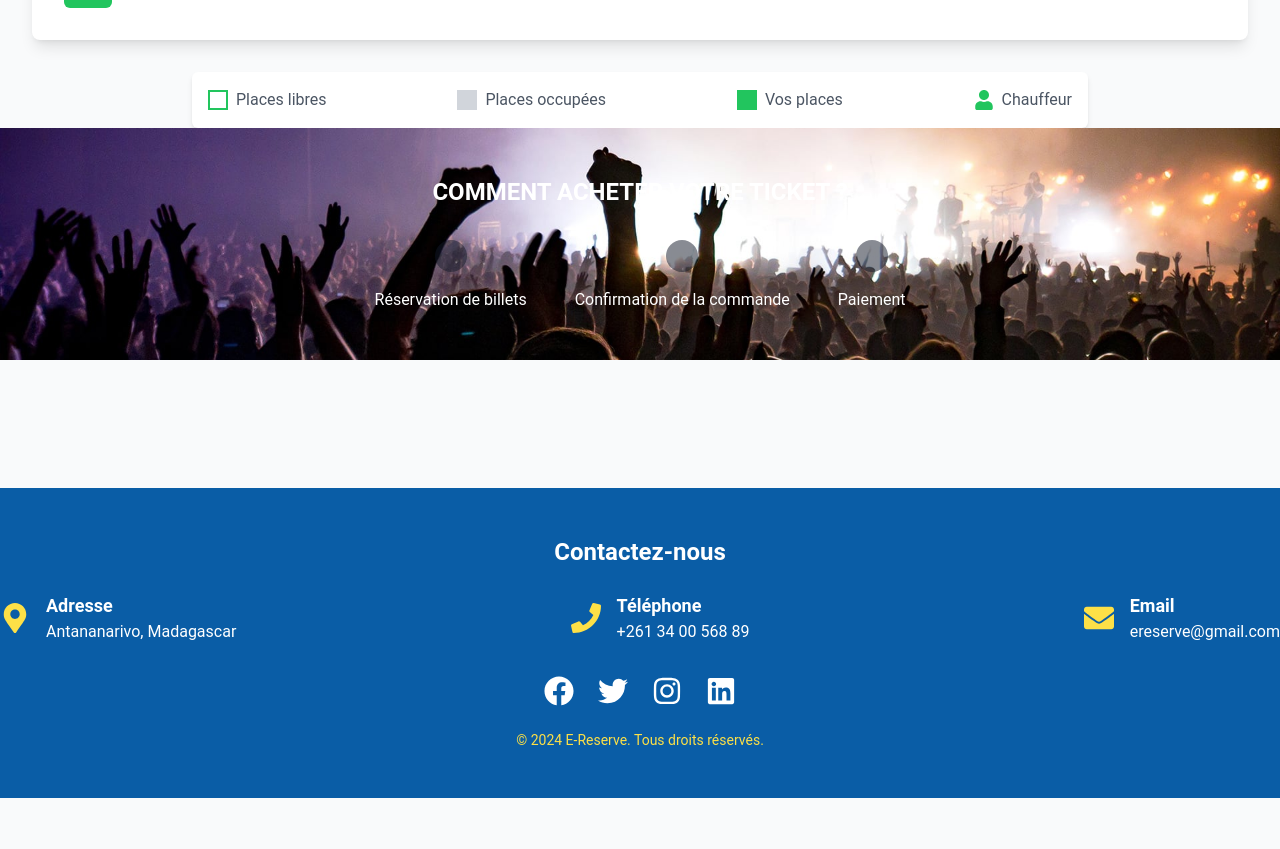
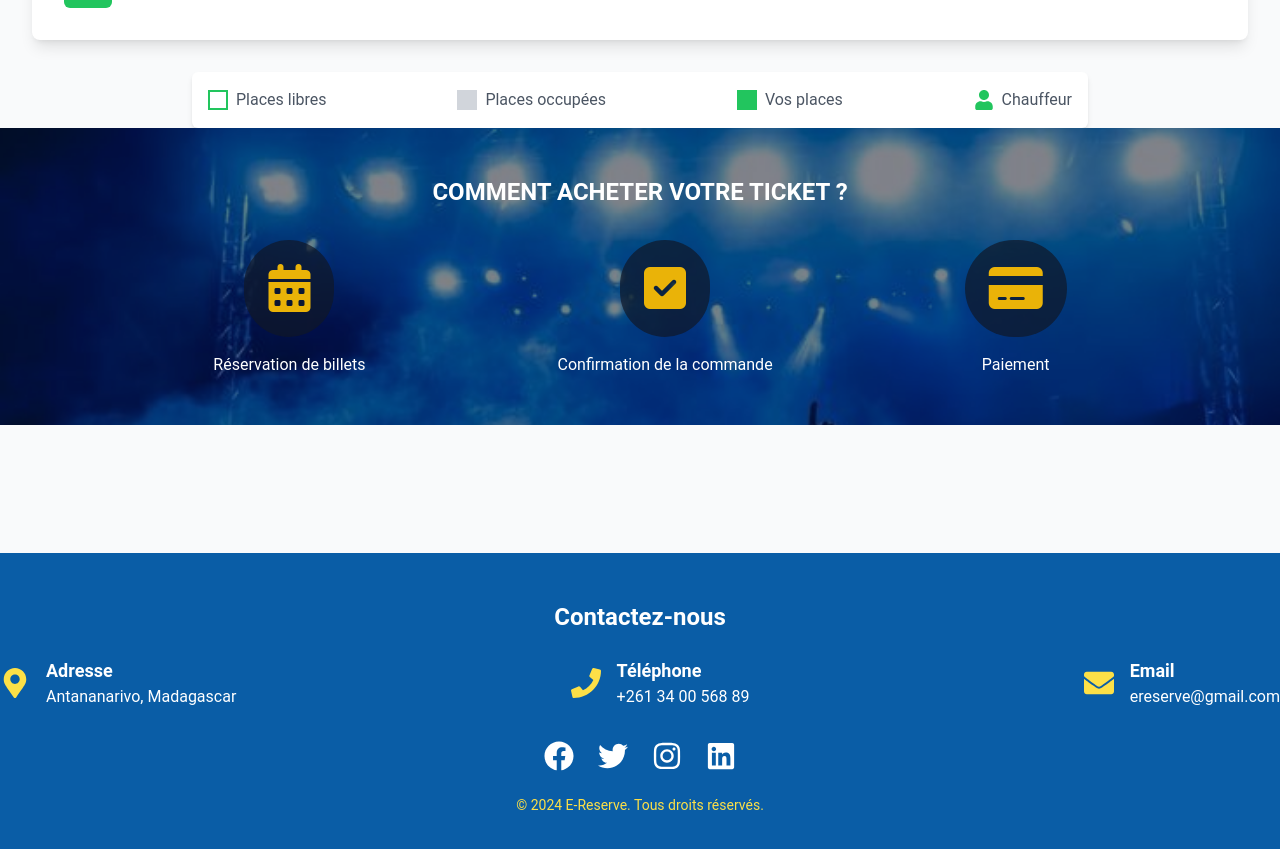
Before and after one commit to Lilasss/E-reserve, a React (Vite) app in the folder FrontendSiteVitrine/: page /user in a window 1280 px wide. Shown: the part 1018-1867 px from the top of the page. Before the commit the page ends 1816 px from the top, so only its background shows below. Built offline with nearby package versions, Linux system fonts and the light colour scheme.

Commit message:
acheter tickket

```diff
--- a/FrontendSiteVitrine/package.json
+++ b/FrontendSiteVitrine/package.json
@@ -10,6 +10,7 @@
     "preview": "vite preview"
   },
   "dependencies": {
+    "@fortawesome/fontawesome-free": "^6.6.0",
     "@fortawesome/free-solid-svg-icons": "^6.5.2",
     "@fortawesome/react-fontawesome": "^0.2.2",
     "@heroicons/react": "^2.1.5",
--- a/FrontendSiteVitrine/src/sections/SiteVitrine1/TicketSteps.jsx
+++ b/FrontendSiteVitrine/src/sections/SiteVitrine1/TicketSteps.jsx
@@ -1,31 +1,37 @@
 import React from 'react';
-import backgroundImage from '../../pages/PageUser/assets/show.jpg';
+import backgroundImage from '../../pages/PageUser/assets/télécharger.jpeg';
+import '@fortawesome/fontawesome-free/css/all.min.css';
 
 const TicketSteps = () => {
     return (
-    <div className="bg-cover bg-center text-white py-12" style={{ backgroundImage: `url(${backgroundImage})` }}>
+        <div className="relative min-h-72 bg-fixed bg-cover bg-center text-white" style={{ backgroundImage: `url(${backgroundImage})` }}>
+            <div className="relative z-10 py-12">
                 <div className="text-center text-2xl font-bold mb-8">COMMENT ACHETER VOTRE TICKET ?</div>
-      <div className="flex justify-center space-x-12">
-        <div className="flex flex-col items-center">
-          <div className="bg-gray-900 bg-opacity-50 p-4 rounded-full">
-            <i className="fas fa-calendar-alt text-yellow-500 text-4xl"></i>
+                <div className="flex justify-center space-x-48">
+                    <div className="flex flex-col items-center group">
+                        <div className="bg-gray-900 bg-opacity-70 p-6 rounded-full transition-transform transform group-hover:scale-110">
+                            <i className="fas fa-calendar-alt text-yellow-500 text-5xl"></i>
                         </div>
                         <div className="mt-4">Réservation de billets</div>
                     </div>
-        <div className="flex flex-col items-center">
-          <div className="bg-gray-900 bg-opacity-50 p-4 rounded-full">
-            <i className="fas fa-check-square text-yellow-500 text-4xl"></i>
+                    <div className="flex flex-col items-center group">
+                        <div className="bg-gray-900 bg-opacity-70 p-6 rounded-full transition-transform transform group-hover:scale-110">
+                            <i className="fas fa-check-square text-yellow-500 text-5xl"></i>
                         </div>
                         <div className="mt-4">Confirmation de la commande</div>
                     </div>
-        <div className="flex flex-col items-center">
-          <div className="bg-gray-900 bg-opacity-50 p-4 rounded-full">
-            <i className="fas fa-credit-card text-yellow-500 text-4xl"></i>
+                    <div className="flex flex-col items-center group">
+                        <div className="bg-gray-900 bg-opacity-70 p-6 rounded-full transition-transform transform group-hover:scale-110">
+                            <i className="fas fa-credit-card text-yellow-500 text-5xl"></i>
                         </div>
                         <div className="mt-4">Paiement</div>
                     </div>
                 </div>
             </div>
+
+            {/* Couche de fond sombre */}
+            <div className="absolute inset-0 bg-slate-950 opacity-50 z-0"></div>
+        </div>
     );
 };
 
```
Also changed, not shown: FrontendSiteVitrine/src/pages/PageUser/assets/télécharger.jpeg (added), 1 other file (tests, documents, lock files or other folders). Lines whose indentation alone changed are shown as unchanged.
